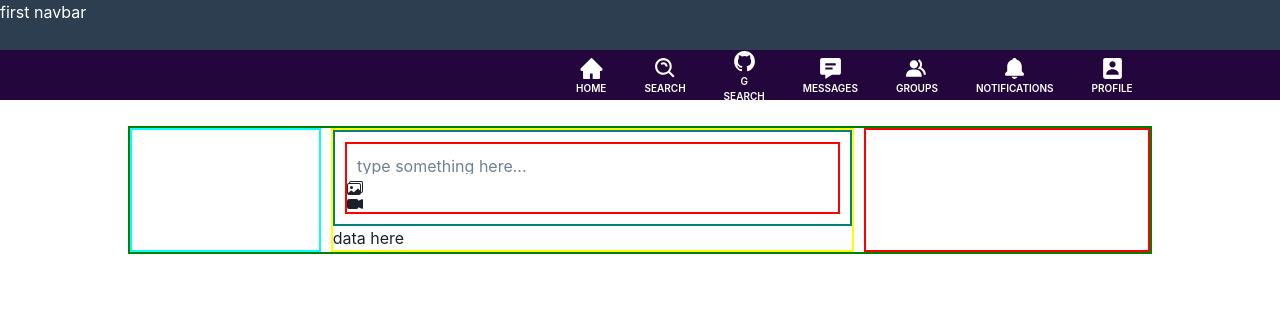
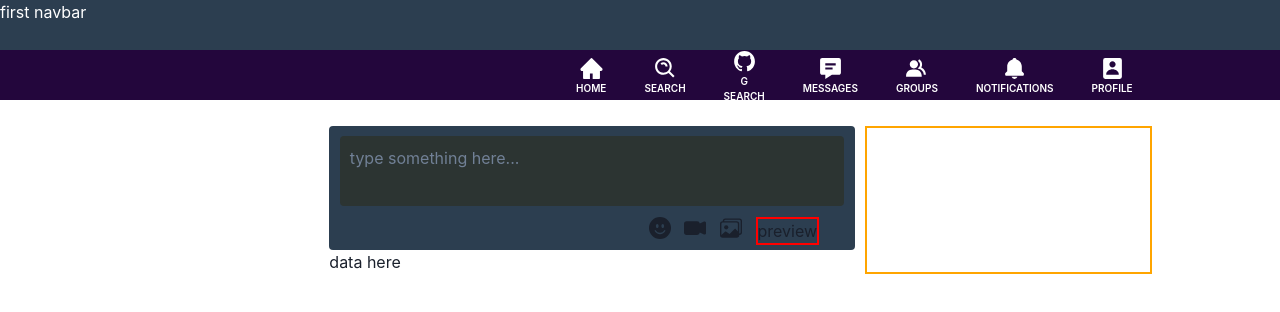
Before and after one commit to dilasathapa/sochub, a React (Vite) app in the folder FRONTEND/socials/: page /profile in a window 1280 px wide. Shown: the top 312 px of the page. Built offline with nearby package versions, Linux system fonts and the light colour scheme.

Commit message:
improved profile page

```diff
--- a/FRONTEND/socials/src/Components/Pages/UserProfile.jsx
+++ b/FRONTEND/socials/src/Components/Pages/UserProfile.jsx
@@ -4,6 +4,7 @@ import ProfileCard from "./ProfileCard";
 import Feeds from "./Feeds";
 import { BsImages } from "react-icons/bs";
 import { BsCameraVideoFill } from "react-icons/bs";
+import { BsEmojiSmileFill } from "react-icons/bs";
 
 const UserProfile = () => {
     return (
@@ -17,16 +18,28 @@ const UserProfile = () => {
                     <div className={styles.addpost_container}>
                         <div>
                             <textarea name="descrption"
-                            className={styles.adddescription_container}
-                            placeholder="type something here..."
+                                className={styles.adddescription_container}
+                                placeholder="type something here..."
                             ></textarea>
-                            <BsImages />
-                            <BsCameraVideoFill />
+                            <div className={styles.icons_container}>
+                                <button>preview</button>
+                                <p>
+                                    <BsImages />
+                                </p>
+                                <p>
+                                    <BsCameraVideoFill />
+                                </p>
+                                <p>
+                                    <BsEmojiSmileFill />
+                                </p>
+                            </div>
                         </div>
                     </div>
                     <Feeds />
                 </div>
-                <div></div>
+                <div>
+
+                </div>
             </div>
         </>
     )
--- a/FRONTEND/socials/src/Styles/UserProfile.module.css
+++ b/FRONTEND/socials/src/Styles/UserProfile.module.css
@@ -1,5 +1,5 @@
 .parent_container{
-    border: 2px solid green;
+    /* border: 2px solid green; */
     margin: 2% 10%;
     /* height: 200px; */
     display: flex;
@@ -9,33 +9,58 @@
 
 .parent_container>div:nth-child(1){
     width: 20%;
-    border: 2px solid aqua ;
+    /* border: 2px solid aqua; */
 
 }
 .parent_container>div:nth-child(2){
     width: 55%;
-    border: 2px solid yellow;
+    /* border: 2px solid violet; */
     /* margin-top: -2%; */
 }
 .parent_container>div:nth-child(3){
     width: 30%;
-    border: 2px solid red;
+    border: 2px solid orange;
+
 }
 
 .addpost_container{
-    border: 2px solid teal;
+    /* border: 2px solid teal; */
+    border-radius: 4px;
+    background-color: #2c3e50;
+
 
 }
 .addpost_container>div{
     /* height: 50px; */
-    border: 2px solid red;
-    margin: 2%;
+    /* border: 2px solid red; */
+    padding: 2% 2% 0 2%;
 
 }
 .adddescription_container{
     width: 100%;
     resize: none;
-    height: 30px;
+    height: 70px;
     padding-left: 10px;
     padding-top: 10px;
+    border-radius: 4px;
+    background-color: #2c3432;
 }
+.icons_container{
+    display: flex;
+    gap: 3%;
+    flex-flow: row-reverse;
+    /* border: 2px solid aqua; */
+    padding: 1% 5%;
+}
+
+.icons_container>button{
+    border: 2px solid red;
+
+}
+
+.icons_container>p{
+    /* border: 2px solid aqua; */
+    text-align: center;
+    align-items: center;
+    font-size: 22px;
+}
```
